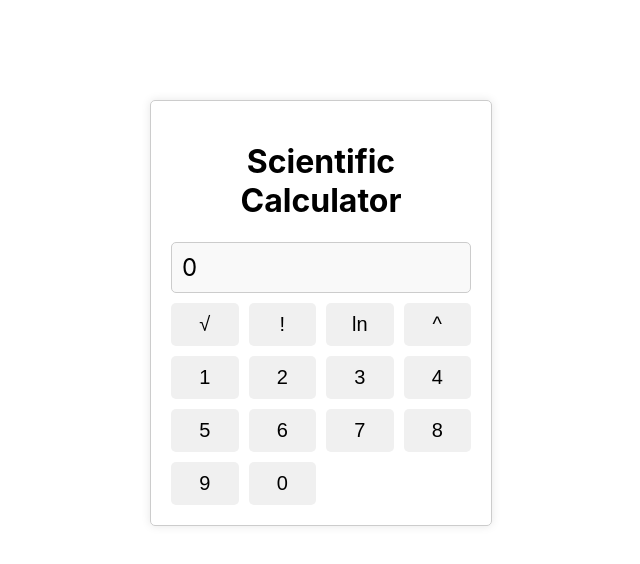
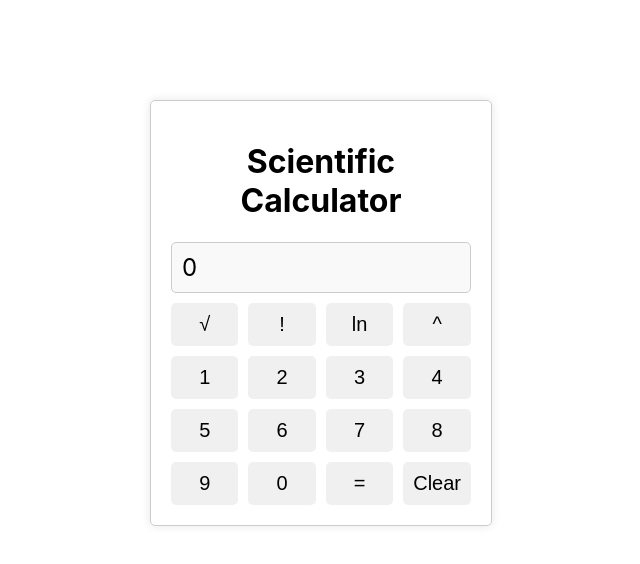
Before and after one commit to Charvyk/spe-mini-project, a React (Create React App) app: page / in a window 1280 px wide. Shown: the top 564 px of the page, without its empty margins (319-959 px from the left). Built offline with nearby package versions, Linux system fonts and the light colour scheme.

Commit message:
Update App.js

```diff
--- a/src/App.js
+++ b/src/App.js
@@ -3,6 +3,7 @@ import './App.css';
 
 const App = () => {
   const [display, setDisplay] = useState('0');
+  const [input, setInput] = useState('');
 
   // Function to handle different operations
   const handleOperation = (op) => {
@@ -60,6 +61,18 @@ const App = () => {
     }
   };
 
+  // Function to handle equal button click
+  const handleEqualClick = () => {
+    handleOperation(input);
+    setInput('');
+  };
+
+  // Function to handle clear button click
+  const handleClearClick = () => {
+    setDisplay('0');
+    setInput('');
+  };
+
   // JSX for rendering the calculator UI
   return (
     <div className="calculator">
@@ -82,6 +95,9 @@ const App = () => {
         <button onClick={() => handleNumberClick(8)}>8</button>
         <button onClick={() => handleNumberClick(9)}>9</button>
         <button onClick={() => handleNumberClick(0)}>0</button>
+        {/* Equal and clear buttons */}
+        <button onClick={handleEqualClick}>=</button>
+        <button onClick={handleClearClick}>Clear</button>
       </div>
     </div>
   );
```
